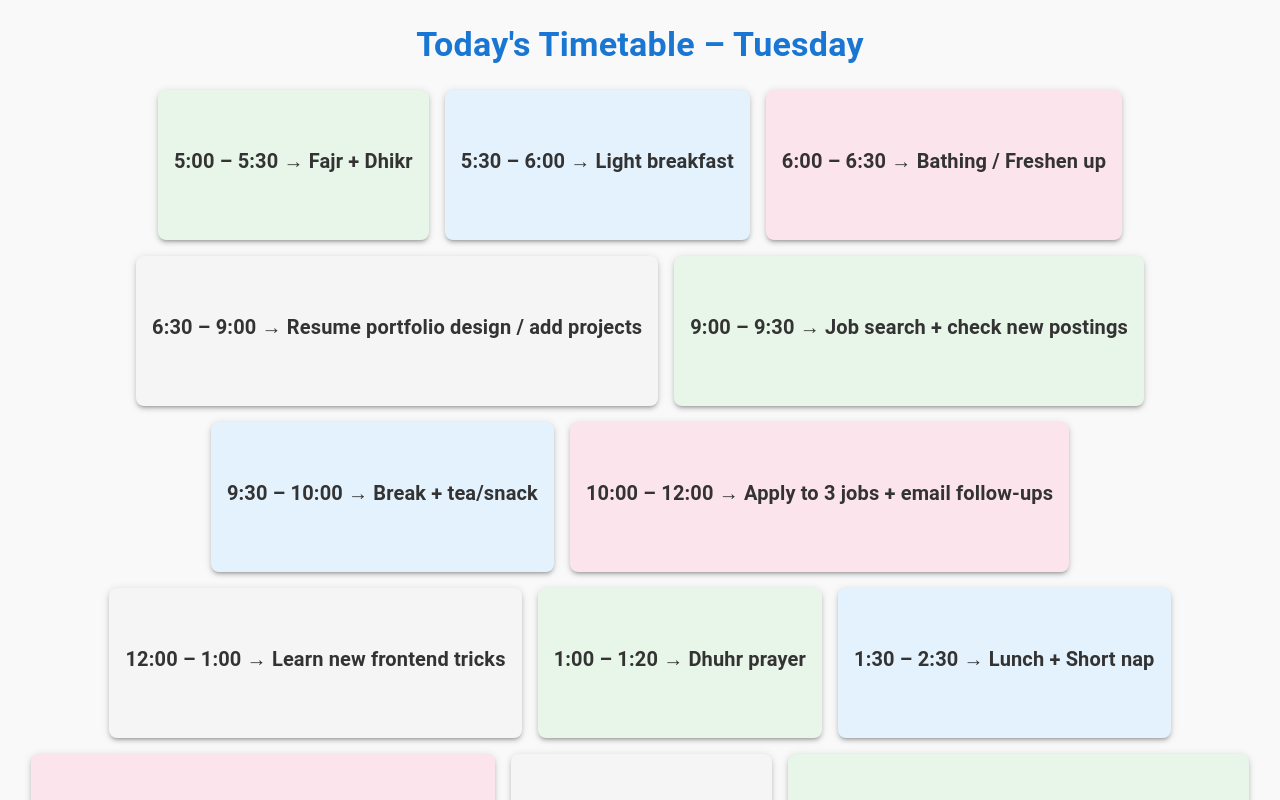
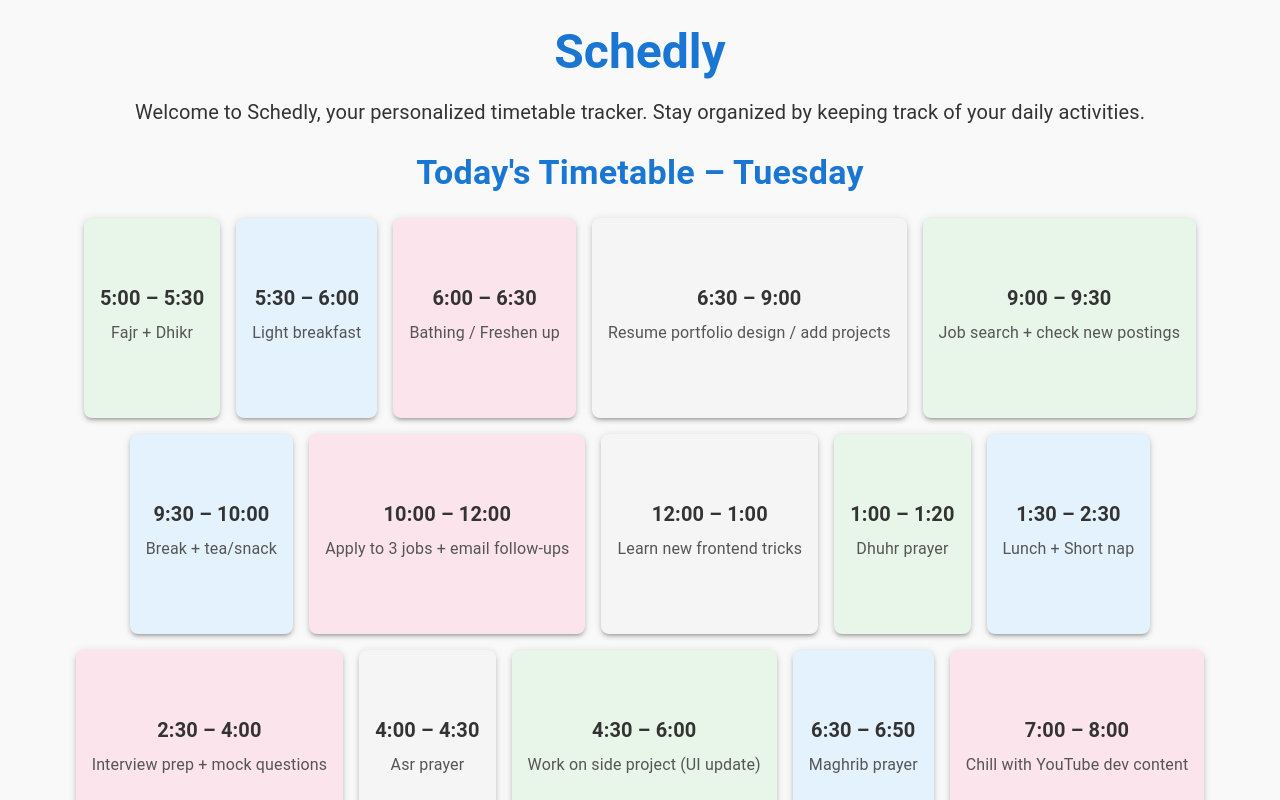
Before and after one commit to muhamedshijas/Schedly, a React (Create React App) app: page / in a window 1280 px wide. Shown: the top 800 px of the page. Built offline with nearby package versions, Linux system fonts and the light colour scheme.

Commit message:
ui updated

```diff
--- a/src/components/TimeTable.jsx
+++ b/src/components/TimeTable.jsx
@@ -1,6 +1,6 @@
 import React, { useState } from "react";
+import {jsPDF} from 'jspdf'
 import { format } from "date-fns";
-import {jsPDF} from 'jspdf'
 import {
   Button,
   Dialog,
@@ -38,7 +38,7 @@
 
       doc.setFontSize(12);
       items.forEach((item) => {
-        doc.text(`- ${item}`, 14, y);
+        doc.text(`- ${item.time}: ${item.activity}`, 14, y);
         y += 6;
       });
 
@@ -50,6 +50,33 @@
 
   return (
     <div style={{ padding: 24, backgroundColor: "#f9f9f9", minHeight: "100vh" }}>
+      {/* App Name */}
+      <Typography
+        variant="h3"
+        sx={{
+          fontWeight: 700,
+          color: "#1976d2",
+          textAlign: "center",
+          marginBottom: 2,
+          fontFamily: '"Roboto", "Helvetica", "Arial", sans-serif',
+        }}
+      >
+        Schedly
+      </Typography>
+
+      {/* Welcome Text */}
+      <Typography
+        variant="h6"
+        sx={{
+          fontWeight: 400,
+          color: "#333",
+          textAlign: "center",
+          marginBottom: 3,
+        }}
+      >
+        Welcome to Schedly, your personalized timetable tracker. Stay organized by keeping track of your daily activities.
+      </Typography>
+
       <Typography
         variant="h4"
         gutterBottom
@@ -91,7 +118,7 @@
                 display: "flex",
                 flexDirection: "column",
                 justifyContent: "center",
-                height: "150px",
+                height: "200px", // Adjusted height to accommodate two lines of text
                 transition: "0.3s ease-in-out",
                 "&:hover": {
                   transform: "scale(1.05)",
@@ -99,17 +126,31 @@
                 },
               }}
             >
-              <CardContent>
+              <CardContent sx={{ padding: 2 }}>
+                {/* Time */}
                 <Typography
                   variant="h6"
                   sx={{
-                    fontWeight: 600,
+                    fontWeight: 700, // Bold for time
                     color: "#333",
+                    textAlign: "center",
+                    lineHeight: 1.5,
+                    marginBottom: 1,
+                  }}
+                >
+                  {item.time} {/* Time in bold */}
+                </Typography>
+                {/* Activity */}
+                <Typography
+                  variant="body1"
+                  sx={{
+                    fontWeight: 400, // Regular font for the description
+                    color: "#555",
                     textAlign: "center",
                     lineHeight: 1.5,
                   }}
                 >
-                  {item}
+                  {item.activity} {/* Description or activity */}
                 </Typography>
               </CardContent>
             </Card>
@@ -185,7 +226,11 @@
                 {items.map((item, index) => (
                   <ListItem key={index}>
                     <ListItemText
-                      primary={item}
+                      primary={
+                        <div>
+                          <strong>{item.time}</strong>: {item.activity}
+                        </div>
+                      }
                       sx={{
                         fontSize: "1rem",
                         fontWeight: 500,
--- a/src/data/timetabledata.js
+++ b/src/data/timetabledata.js
@@ -1,134 +1,134 @@
 const timetabledata = {
     Monday: [
-      '5:00 – 5:30 → Fajr + Dhikr',
-      '5:30 – 6:00 → Light breakfast',
-      '6:00 – 6:30 → Bathing / Freshen up',
-      '6:30 – 9:00 → Deep coding (feature dev/fixes)',
-      '9:00 – 9:30 → Job search + browsing roles',
-      '9:30 – 10:00 → Breakfast break',
-      '10:00 – 11:00 → Continue coding',
-      '11:00 – 12:45 → Apply for jobs / portfolio update',
-      '1:00 – 1:20 → Dhuhr prayer',
-      '1:30 – 2:30 → Lunch + Short rest',
-      '2:30 – 4:00 → Learning time (courses/docs)',
-      '4:00 – 4:30 → Resume / LinkedIn tweak',
-      '4:30 – 4:50 → Asr prayer',
-      '5:00 – 6:00 → Open-source/github read',
-      '6:30 – 6:50 → Maghrib prayer',
-      '7:00 – 8:00 → Light coding / collab / review',
-      '8:00 – 8:20 → Isha prayer',
-      '8:30 – 10:00 → Dinner + chill + Quran recite',
-      '10:00 – 10:30 → Wind down (journal/dua)'
+      { time: '5:00 – 5:30', activity: 'Fajr + Dhikr' },
+      { time: '5:30 – 6:00', activity: 'Light breakfast' },
+      { time: '6:00 – 6:30', activity: 'Bathing / Freshen up' },
+      { time: '6:30 – 9:00', activity: 'Deep coding (feature dev/fixes)' },
+      { time: '9:00 – 9:30', activity: 'Job search + browsing roles' },
+      { time: '9:30 – 10:00', activity: 'Breakfast break' },
+      { time: '10:00 – 11:00', activity: 'Continue coding' },
+      { time: '11:00 – 12:45', activity: 'Apply for jobs / portfolio update' },
+      { time: '1:00 – 1:20', activity: 'Dhuhr prayer' },
+      { time: '1:30 – 2:30', activity: 'Lunch + Short rest' },
+      { time: '2:30 – 4:00', activity: 'Learning time (courses/docs)' },
+      { time: '4:00 – 4:30', activity: 'Resume / LinkedIn tweak' },
+      { time: '4:30 – 4:50', activity: 'Asr prayer' },
+      { time: '5:00 – 6:00', activity: 'Open-source/github read' },
+      { time: '6:30 – 6:50', activity: 'Maghrib prayer' },
+      { time: '7:00 – 8:00', activity: 'Light coding / collab / review' },
+      { time: '8:00 – 8:20', activity: 'Isha prayer' },
+      { time: '8:30 – 10:00', activity: 'Dinner + chill + Quran recite' },
+      { time: '10:00 – 10:30', activity: 'Wind down (journal/dua)' },
     ],
     Tuesday: [
-      '5:00 – 5:30 → Fajr + Dhikr',
-      '5:30 – 6:00 → Light breakfast',
-      '6:00 – 6:30 → Bathing / Freshen up',
-      '6:30 – 9:00 → Resume portfolio design / add projects',
-      '9:00 – 9:30 → Job search + check new postings',
-      '9:30 – 10:00 → Break + tea/snack',
-      '10:00 – 12:00 → Apply to 3 jobs + email follow-ups',
-      '12:00 – 1:00 → Learn new frontend tricks',
-      '1:00 – 1:20 → Dhuhr prayer',
-      '1:30 – 2:30 → Lunch + Short nap',
-      '2:30 – 4:00 → Interview prep + mock questions',
-      '4:00 – 4:30 → Asr prayer',
-      '4:30 – 6:00 → Work on side project (UI update)',
-      '6:30 – 6:50 → Maghrib prayer',
-      '7:00 – 8:00 → Chill with YouTube dev content',
-      '8:00 – 8:20 → Isha prayer',
-      '8:30 – 10:00 → Dinner + light Qur’an reading',
-      '10:00 – 10:30 → Gratitude journaling + plan next day'
+      { time: '5:00 – 5:30', activity: 'Fajr + Dhikr' },
+      { time: '5:30 – 6:00', activity: 'Light breakfast' },
+      { time: '6:00 – 6:30', activity: 'Bathing / Freshen up' },
+      { time: '6:30 – 9:00', activity: 'Resume portfolio design / add projects' },
+      { time: '9:00 – 9:30', activity: 'Job search + check new postings' },
+      { time: '9:30 – 10:00', activity: 'Break + tea/snack' },
+      { time: '10:00 – 12:00', activity: 'Apply to 3 jobs + email follow-ups' },
+      { time: '12:00 – 1:00', activity: 'Learn new frontend tricks' },
+      { time: '1:00 – 1:20', activity: 'Dhuhr prayer' },
+      { time: '1:30 – 2:30', activity: 'Lunch + Short nap' },
+      { time: '2:30 – 4:00', activity: 'Interview prep + mock questions' },
+      { time: '4:00 – 4:30', activity: 'Asr prayer' },
+      { time: '4:30 – 6:00', activity: 'Work on side project (UI update)' },
+      { time: '6:30 – 6:50', activity: 'Maghrib prayer' },
+      { time: '7:00 – 8:00', activity: 'Chill with YouTube dev content' },
+      { time: '8:00 – 8:20', activity: 'Isha prayer' },
+      { time: '8:30 – 10:00', activity: 'Dinner + light Qur’an reading' },
+      { time: '10:00 – 10:30', activity: 'Gratitude journaling + plan next day' },
     ],
     Wednesday: [
-      '5:00 – 5:30 → Fajr + Dhikr',
-      '5:30 – 6:00 → Light breakfast',
-      '6:00 – 6:30 → Bathing / Freshen up',
-      '6:30 – 9:00 → Fix bugs in current repo',
-      '9:00 – 9:30 → Tea + Break',
-      '9:30 – 11:30 → Resume + LinkedIn updates',
-      '11:30 – 12:30 → Apply for 2 jobs',
-      '1:00 – 1:20 → Dhuhr prayer',
-      '1:30 – 2:30 → Lunch + Rest',
-      '2:30 – 4:30 → Read job interview tips + mock tests',
-      '4:30 – 4:50 → Asr prayer',
-      '5:00 – 6:00 → Project documentation',
-      '6:30 – 6:50 → Maghrib prayer',
-      '7:00 – 8:00 → Personal reading / reflection',
-      '8:00 – 8:20 → Isha prayer',
-      '8:30 – 10:00 → Dinner + Quran + Duas'
+      { time: '5:00 – 5:30', activity: 'Fajr + Dhikr' },
+      { time: '5:30 – 6:00', activity: 'Light breakfast' },
+      { time: '6:00 – 6:30', activity: 'Bathing / Freshen up' },
+      { time: '6:30 – 9:00', activity: 'Fix bugs in current repo' },
+      { time: '9:00 – 9:30', activity: 'Tea + Break' },
+      { time: '9:30 – 11:30', activity: 'Resume + LinkedIn updates' },
+      { time: '11:30 – 12:30', activity: 'Apply for 2 jobs' },
+      { time: '1:00 – 1:20', activity: 'Dhuhr prayer' },
+      { time: '1:30 – 2:30', activity: 'Lunch + Rest' },
+      { time: '2:30 – 4:30', activity: 'Read job interview tips + mock tests' },
+      { time: '4:30 – 4:50', activity: 'Asr prayer' },
+      { time: '5:00 – 6:00', activity: 'Project documentation' },
+      { time: '6:30 – 6:50', activity: 'Maghrib prayer' },
+      { time: '7:00 – 8:00', activity: 'Personal reading / reflection' },
+      { time: '8:00 – 8:20', activity: 'Isha prayer' },
+      { time: '8:30 – 10:00', activity: 'Dinner + Quran + Duas' },
     ],
     Thursday: [
-      '5:00 – 5:30 → Fajr + Dhikr',
-      '5:30 – 6:00 → Light breakfast',
-      '6:00 – 6:30 → Bathing / Freshen up',
-      '6:30 – 9:00 → Design portfolio layout improvements',
-      '9:00 – 9:30 → Job portal browsing',
-      '9:30 – 10:00 → Tea / snack break',
-      '10:00 – 12:00 → Apply to startup jobs',
-      '12:00 – 1:00 → Research new tech (e.g. AI / APIs)',
-      '1:00 – 1:20 → Dhuhr prayer',
-      '1:30 – 2:30 → Lunch + Relaxation',
-      '2:30 – 4:00 → Record mock interview / review performance',
-      '4:00 – 4:30 → Asr prayer',
-      '4:30 – 6:00 → Resume polishing + feedback check',
-      '6:30 – 6:50 → Maghrib prayer',
-      '7:00 – 8:00 → Dev podcast / chill scroll',
-      '8:00 – 8:20 → Isha prayer',
-      '8:30 – 10:00 → Dinner + Reflection'
+      { time: '5:00 – 5:30', activity: 'Fajr + Dhikr' },
+      { time: '5:30 – 6:00', activity: 'Light breakfast' },
+      { time: '6:00 – 6:30', activity: 'Bathing / Freshen up' },
+      { time: '6:30 – 9:00', activity: 'Design portfolio layout improvements' },
+      { time: '9:00 – 9:30', activity: 'Job portal browsing' },
+      { time: '9:30 – 10:00', activity: 'Tea / snack break' },
+      { time: '10:00 – 12:00', activity: 'Apply to startup jobs' },
+      { time: '12:00 – 1:00', activity: 'Research new tech (e.g. AI / APIs)' },
+      { time: '1:00 – 1:20', activity: 'Dhuhr prayer' },
+      { time: '1:30 – 2:30', activity: 'Lunch + Relaxation' },
+      { time: '2:30 – 4:00', activity: 'Record mock interview / review performance' },
+      { time: '4:00 – 4:30', activity: 'Asr prayer' },
+      { time: '4:30 – 6:00', activity: 'Resume polishing + feedback check' },
+      { time: '6:30 – 6:50', activity: 'Maghrib prayer' },
+      { time: '7:00 – 8:00', activity: 'Dev podcast / chill scroll' },
+      { time: '8:00 – 8:20', activity: 'Isha prayer' },
+      { time: '8:30 – 10:00', activity: 'Dinner + Reflection' },
     ],
     Friday: [
-      '5:00 – 5:30 → Fajr + Dhikr',
-      '5:30 – 6:00 → Light breakfast',
-      '6:00 – 6:30 → Bathing / Freshen up',
-      '6:30 – 9:00 → Light portfolio tweaks',
-      '9:00 – 10:00 → Read Surah Kahf',
-      '10:00 – 12:00 → Prepare for Jummah + chill',
-      '12:30 – 2:00 → Jummah + Lunch + Nap',
-      '2:00 – 4:00 → Deep learning session (backend/devops)',
-      '4:00 – 4:30 → Asr prayer',
-      '4:30 – 6:00 → Follow-up on job applications',
-      '6:30 – 6:50 → Maghrib prayer',
-      '7:00 – 8:00 → Family talk / walk',
-      '8:00 – 8:20 → Isha prayer',
-      '8:30 – 10:00 → Dinner + Quran + Relax'
+      { time: '5:00 – 5:30', activity: 'Fajr + Dhikr' },
+      { time: '5:30 – 6:00', activity: 'Light breakfast' },
+      { time: '6:00 – 6:30', activity: 'Bathing / Freshen up' },
+      { time: '6:30 – 9:00', activity: 'Light portfolio tweaks' },
+      { time: '9:00 – 10:00', activity: 'Read Surah Kahf' },
+      { time: '10:00 – 12:00', activity: 'Prepare for Jummah + chill' },
+      { time: '12:30 – 2:00', activity: 'Jummah + Lunch + Nap' },
+      { time: '2:00 – 4:00', activity: 'Deep learning session (backend/devops)' },
+      { time: '4:00 – 4:30', activity: 'Asr prayer' },
+      { time: '4:30 – 6:00', activity: 'Follow-up on job applications' },
+      { time: '6:30 – 6:50', activity: 'Maghrib prayer' },
+      { time: '7:00 – 8:00', activity: 'Family talk / walk' },
+      { time: '8:00 – 8:20', activity: 'Isha prayer' },
+      { time: '8:30 – 10:00', activity: 'Dinner + Quran + Relax' },
     ],
     Saturday: [
-      '5:00 – 5:30 → Fajr + Quran',
-      '5:30 – 6:30 → Tea + Chill coding',
-      '6:30 – 7:00 → Bathing / Freshen up',
-      '7:00 – 9:00 → Learn new tech stack hands-on',
-      '9:00 – 10:00 → Breakfast + Job alerts check',
-      '10:00 – 12:00 → Side project UI',
-      '12:00 – 1:00 → Chill or Quran session',
-      '1:00 – 1:20 → Dhuhr prayer',
-      '1:30 – 2:30 → Lunch + Rest',
-      '2:30 – 4:30 → Read blog articles / watch dev videos',
-      '4:30 – 4:50 → Asr prayer',
-      '5:00 – 6:30 → Resume & Cover Letter refinement',
-      '6:30 – 6:50 → Maghrib prayer',
-      '7:00 – 8:00 → Talk with mentor / career friend',
-      '8:00 – 8:20 → Isha prayer',
-      '8:30 – 10:00 → Dinner + Chill'
+      { time: '5:00 – 5:30', activity: 'Fajr + Quran' },
+      { time: '5:30 – 6:30', activity: 'Tea + Chill coding' },
+      { time: '6:30 – 7:00', activity: 'Bathing / Freshen up' },
+      { time: '7:00 – 9:00', activity: 'Learn new tech stack hands-on' },
+      { time: '9:00 – 10:00', activity: 'Breakfast + Job alerts check' },
+      { time: '10:00 – 12:00', activity: 'Side project UI' },
+      { time: '12:00 – 1:00', activity: 'Chill or Quran session' },
+      { time: '1:00 – 1:20', activity: 'Dhuhr prayer' },
+      { time: '1:30 – 2:30', activity: 'Lunch + Rest' },
+      { time: '2:30 – 4:30', activity: 'Read blog articles / watch dev videos' },
+      { time: '4:30 – 4:50', activity: 'Asr prayer' },
+      { time: '5:00 – 6:30', activity: 'Resume & Cover Letter refinement' },
+      { time: '6:30 – 6:50', activity: 'Maghrib prayer' },
+      { time: '7:00 – 8:00', activity: 'Talk with mentor / career friend' },
+      { time: '8:00 – 8:20', activity: 'Isha prayer' },
+      { time: '8:30 – 10:00', activity: 'Dinner + Chill' },
     ],
     Sunday: [
-      '5:00 – 5:30 → Fajr + Long Quran',
-      '5:30 – 6:30 → Tea + Gratitude journaling',
-      '6:30 – 7:00 → Bathing / Freshen up',
-      '7:00 – 9:00 → Weekly planning + Set job targets',
-      '9:00 – 10:00 → Breakfast + family call',
-      '10:00 – 12:00 → Creative coding (fun project)',
-      '12:00 – 1:00 → Read career article / blog',
-      '1:00 – 1:20 → Dhuhr prayer',
-      '1:30 – 2:30 → Lunch + Nap',
-      '2:30 – 4:30 → Portfolio review + notes',
-      '4:30 – 4:50 → Asr prayer',
-      '5:00 – 6:00 → Mindful walk / Quran recite',
-      '6:30 – 6:50 → Maghrib prayer',
-      '7:00 – 8:00 → Relaxation / light series',
-      '8:00 – 8:20 → Isha prayer',
-      '8:30 – 10:00 → Dinner + Set goals for week'
+      { time: '5:00 – 5:30', activity: 'Fajr + Long Quran' },
+      { time: '5:30 – 6:30', activity: 'Tea + Gratitude journaling' },
+      { time: '6:30 – 7:00', activity: 'Bathing / Freshen up' },
+      { time: '7:00 – 9:00', activity: 'Weekly planning + Set job targets' },
+      { time: '9:00 – 10:00', activity: 'Breakfast + family call' },
+      { time: '10:00 – 12:00', activity: 'Creative coding (fun project)' },
+      { time: '12:00 – 1:00', activity: 'Read career article / blog' },
+      { time: '1:00 – 1:20', activity: 'Dhuhr prayer' },
+      { time: '1:30 – 2:30', activity: 'Lunch + Nap' },
+      { time: '2:30 – 4:30', activity: 'Portfolio review + notes' },
+      { time: '4:30 – 4:50', activity: 'Asr prayer' },
+      { time: '5:00 – 6:00', activity: 'Mindful walk / Quran recite' },
+      { time: '6:30 – 6:50', activity: 'Maghrib prayer' },
+      { time: '7:00 – 8:00', activity: 'Relaxation / light series' },
+      { time: '8:00 – 8:20', activity: 'Isha prayer' },
+      { time: '8:30 – 10:00', activity: 'Dinner + Set goals for week' },
     ]
   };
 
-  export default timetabledata
+  export default timetabledata;
```
